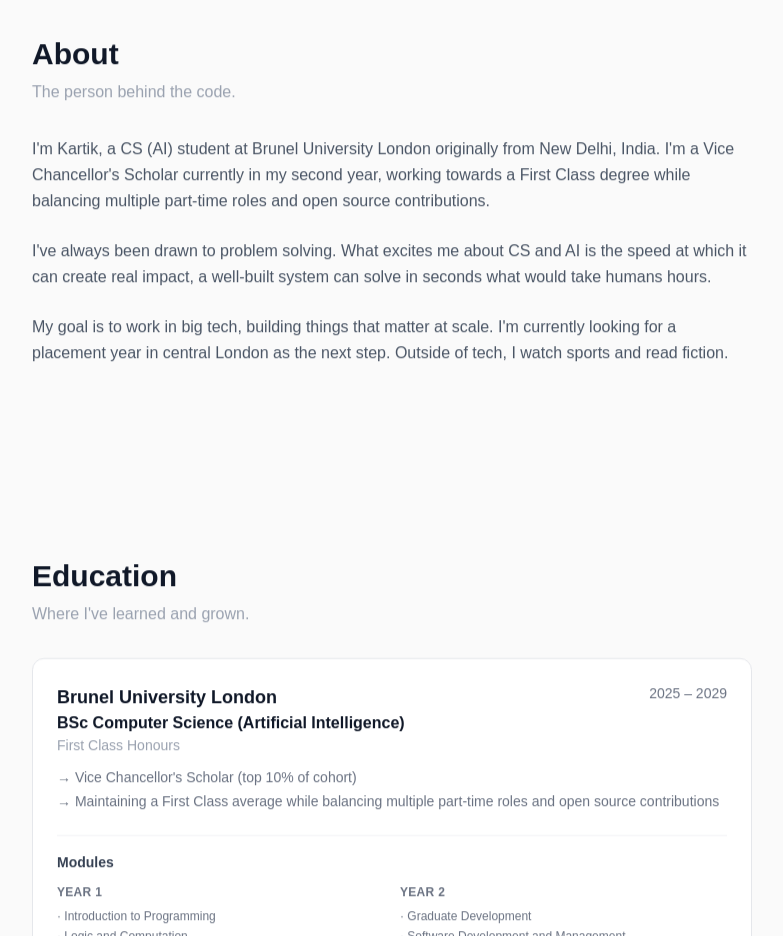
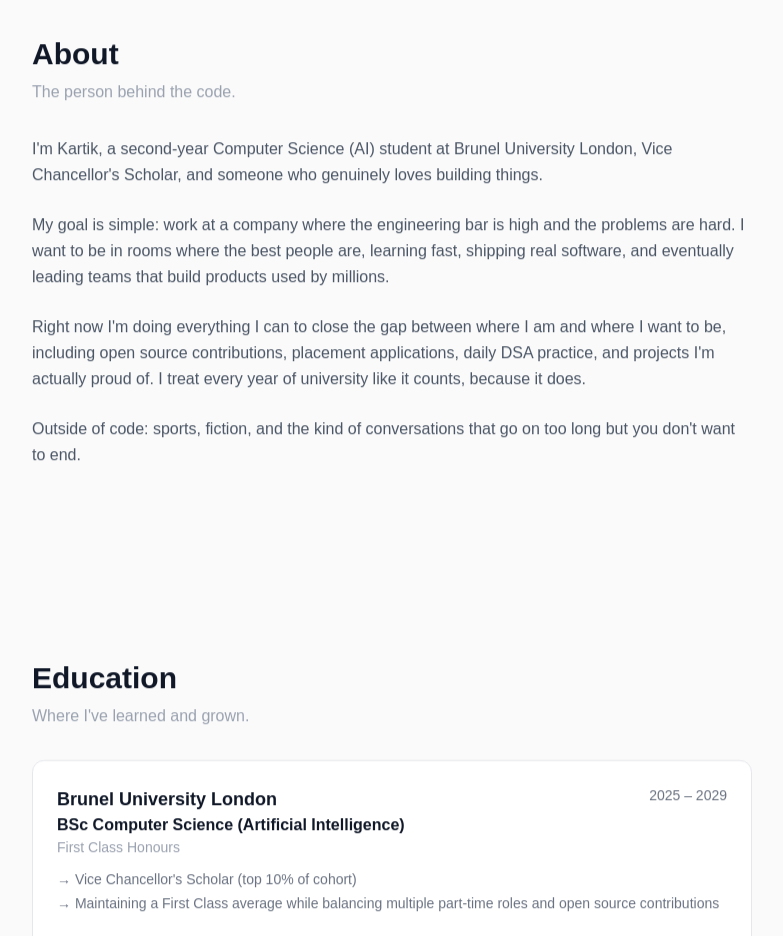
Before and after one commit to krtk119/Portfolio, a Next.js app: page / in a window 1280 px wide. Shown: the part 860-1796 px from the top of the page, without its empty margins (248-1031 px from the left). Built offline with nearby package versions, Linux system fonts and the light colour scheme.

Commit message:
Update about section and add modules to education

```diff
--- a/app/page.tsx
+++ b/app/page.tsx
@@ -230,10 +230,11 @@ export default function Home() {
           <h2 className="text-3xl font-bold mb-2 text-gray-900">About</h2>
           <p className="text-gray-400 mb-8">The person behind the code.</p>
           <div className="space-y-6 text-gray-600 leading-relaxed">
-            <p>I'm Kartik, a CS (AI) student at Brunel University London originally from New Delhi, India. I'm a Vice Chancellor's Scholar currently in my second year, working towards a First Class degree while balancing multiple part-time roles and open source contributions.</p>
-            <p>I've always been drawn to problem solving. What excites me about CS and AI is the speed at which it can create real impact, a well-built system can solve in seconds what would take humans hours.</p>
-            <p>My goal is to work in big tech, building things that matter at scale. I'm currently looking for a placement year in central London as the next step. Outside of tech, I watch sports and read fiction.</p>
-          </div>
+          <p>I'm Kartik, a second-year Computer Science (AI) student at Brunel University London, Vice Chancellor's Scholar, and someone who genuinely loves building things.</p>
+          <p>My goal is simple: work at a company where the engineering bar is high and the problems are hard. I want to be in rooms where the best people are, learning fast, shipping real software, and eventually leading teams that build products used by millions.</p>
+          <p>Right now I'm doing everything I can to close the gap between where I am and where I want to be, including open source contributions, placement applications, daily DSA practice, and projects I'm actually proud of. I treat every year of university like it counts, because it does.</p>
+          <p>Outside of code: sports, fiction, and the kind of conversations that go on too long but you don't want to end.</p>
+        </div>
         </section>
       </Reveal>
 
```
